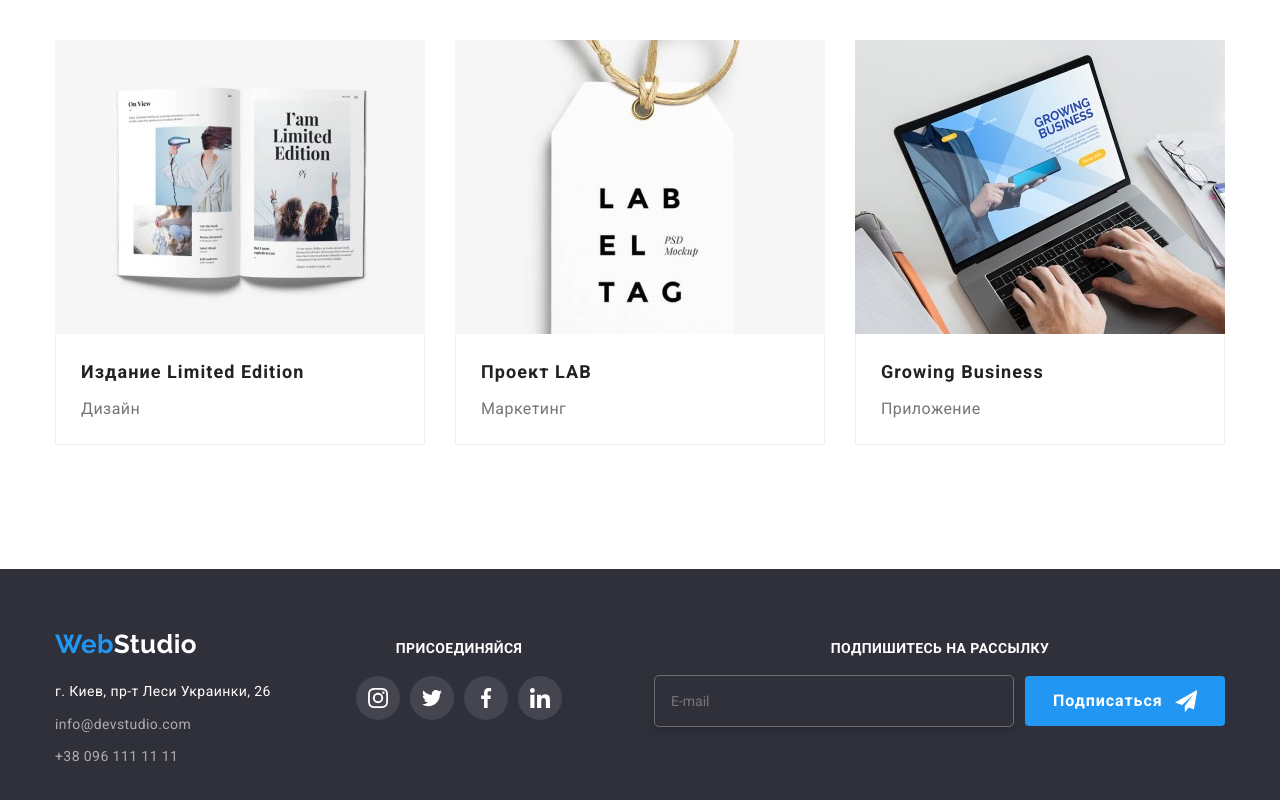
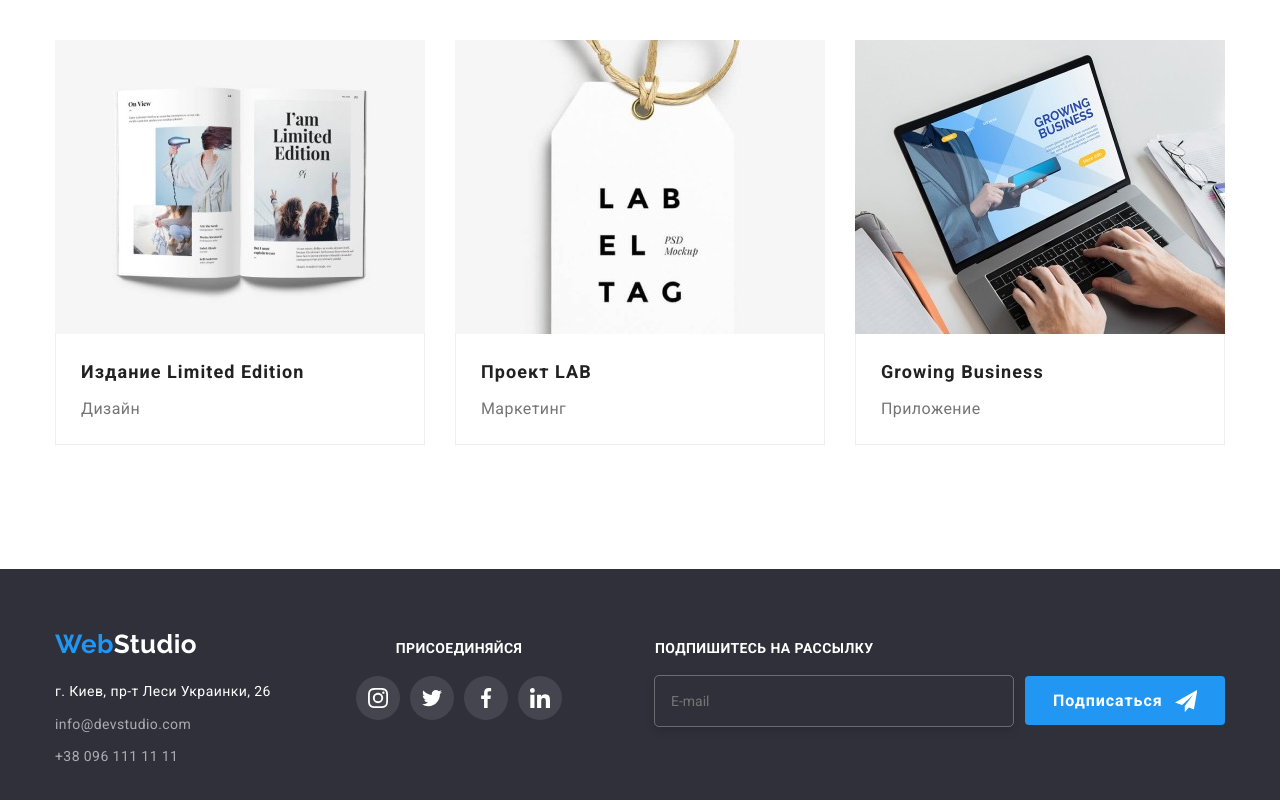
Before and after one commit to VitaliySaburdo/WebStudio, a plain HTML site: page portfolio.html in a window 1280 px wide. Shown: the part 1153-1953 px from the top of the page. Drawn offline with nearby package versions, Linux system fonts and the light colour scheme.

Commit message:
fix footer

```diff
--- a/sass/layout/_footer.scss
+++ b/sass/layout/_footer.scss
@@ -162,14 +162,13 @@
 }
 
 .footer-container__newsletter {
-  @include mq(tab) {
   display: flex;
   flex-direction: column;
   align-items: center;
-    margin-left: 0;
-  }
+
   @include mq(desk) {
     margin-left: auto;
+    align-items: start;
   }
 }
 
@@ -181,9 +180,6 @@
   text-transform: uppercase;
   color: var(--wite-text-color);
   margin-bottom: 20px;
-  @include mq(tab-only) {
-    text-align: center;
-  }
 }
 
 .footer-button__newsletter {
@@ -213,23 +209,6 @@
 }
 
 .footer-input__newsletter {
-  @media screen and (min-width: 320px) and (max-width: 480px) {
-    width: 300px;
-    margin-right: 0;
-    margin-left: 0;
-    margin-bottom: 20px;
-  }
-  @media screen and (min-width: 480px) and (max-width: 767px) {
-    width: 450px;
-    margin-right: 0;
-    margin-left: 0;
-    margin-bottom: 20px;
-  }
-  @media screen and (min-width: 768px) and (max-width: 1199px) {
-    width: 450px;
-    margin-bottom: 20px;
-  }
-  width: 358px;
   height: 50px;
   padding: 15px 16px;
   border: 0;
@@ -237,11 +216,28 @@
   background-color: var(--accent-background-color);
   filter: drop-shadow(0px 4px 4px rgba(0, 0, 0, 0.15));
   border-radius: 4px;
-  margin-right: 12px;
+
   color: var(--wite-text-color);
   transition-property: outline-color;
   transition-duration: 250ms;
   transition-timing-function: cubic-bezier(0.4, 0, 0.2, 1);
+
+  @include mq(mob-sm-only) {
+    width: 300px;
+    margin-right: 0;
+    margin-left: 0;
+    margin-bottom: 20px;
+  }
+  @include mq(mob) {
+    width: 450px;
+    margin-right: 0;
+    margin-left: 0;
+    margin-bottom: 20px;
+  }
+  @include mq(desk) {
+    width: 358px;
+    margin-right: 12px;
+  }
 }
 
 .footer-input__newsletter:focus {
@@ -253,15 +249,12 @@
 }
 
 .footer-form__newsletter {
-  @media screen and (max-width: 767px) {
   display: flex;
   flex-direction: column;
   align-items: center;
+
+  @include mq(desk) {
+    flex-direction: row;
+    align-items: start;
   }
-  @media screen and (min-width: 768px) and (max-width: 1199px) {
-    display: flex;
-    flex-direction: column;
-    align-items: center;
 }
-  display: flex;
-}
--- a/sass/utils/_mixin.scss
+++ b/sass/utils/_mixin.scss
@@ -26,6 +26,7 @@
 }
 
 @mixin mq($range) {
+  $min: 320px;
   $mob: 480px;
   $tab: 768px;
   $desk: 1200px;
@@ -60,8 +61,14 @@
     }
   }
 
-  @if $range==mob-only {
-    @media (max-width:#{$tab - 0.02}) {
+  @if $range==mob-sm-only {
+    @media (min-width:$min) and (max-width:#{$mob - 0.02}) {
+      @content;
+    }
+  }
+
+  @if $range==mob-lg-only {
+    @media (min-width:$mob) and (max-width:#{$tab - 0.02}) {
       @content;
     }
   }
```
Also changed, not shown: css/main.css, css/main.min.css, 2 other files. Lines whose indentation alone changed are shown as unchanged.
